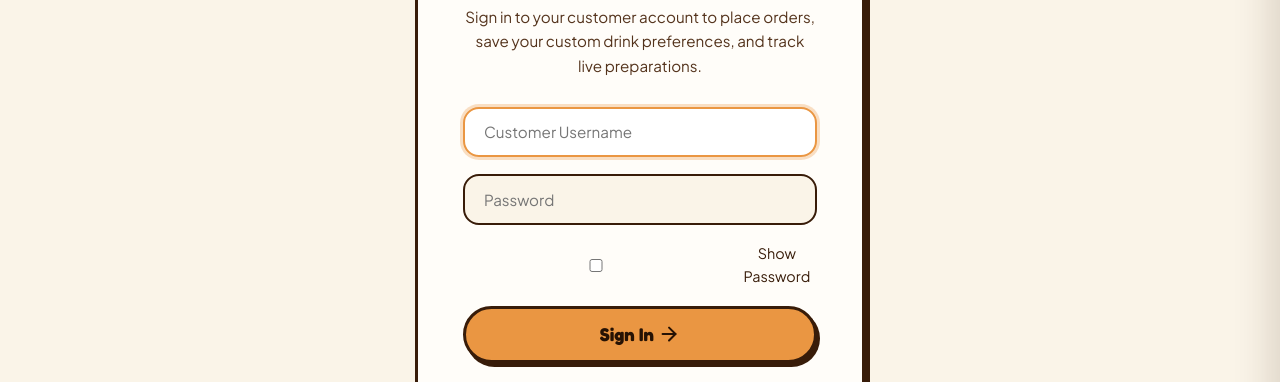
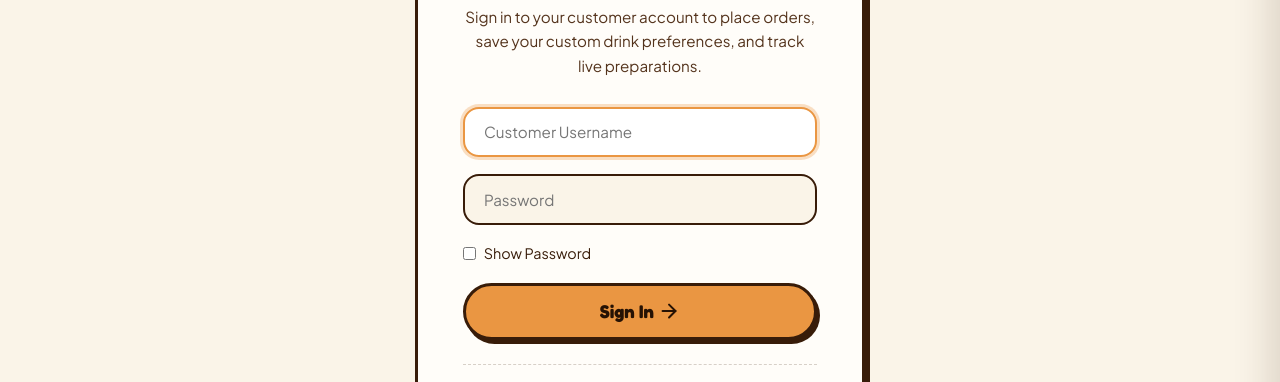
Before and after one commit to SamNatad/Coffee, a plain HTML site: page login.html in a window 1280 px wide. Shown: the part 353-735 px from the top of the page. Drawn offline with nearby package versions, Linux system fonts and the light colour scheme.

Commit message:
Updated project

```diff
--- a/style.css
+++ b/style.css
@@ -1838,6 +1838,12 @@ button, input, select, textarea {
     font-size: 0.9rem;
     cursor: pointer;
     justify-content: flex-start;
+    margin: 0;
+}
+
+.show-password input {
+    width: auto;
+    margin: 0;
 }
 
 .btn-login {
```
